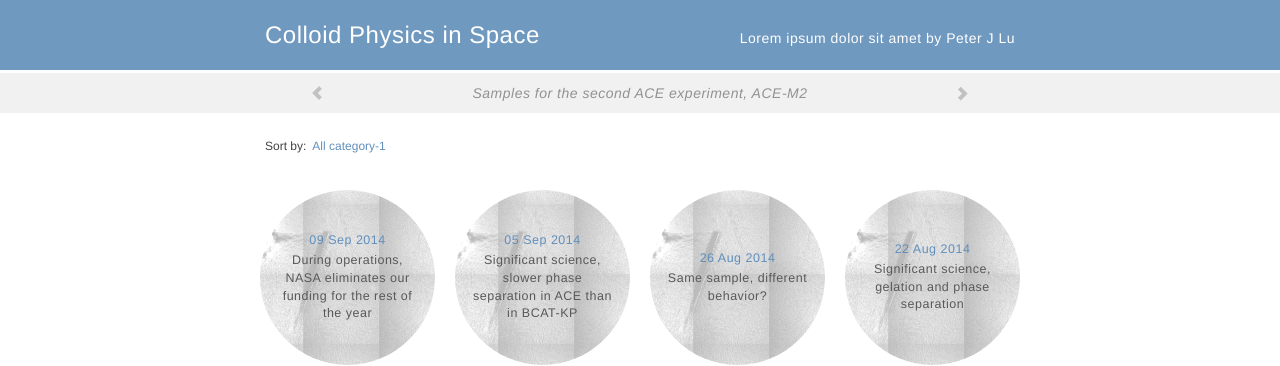
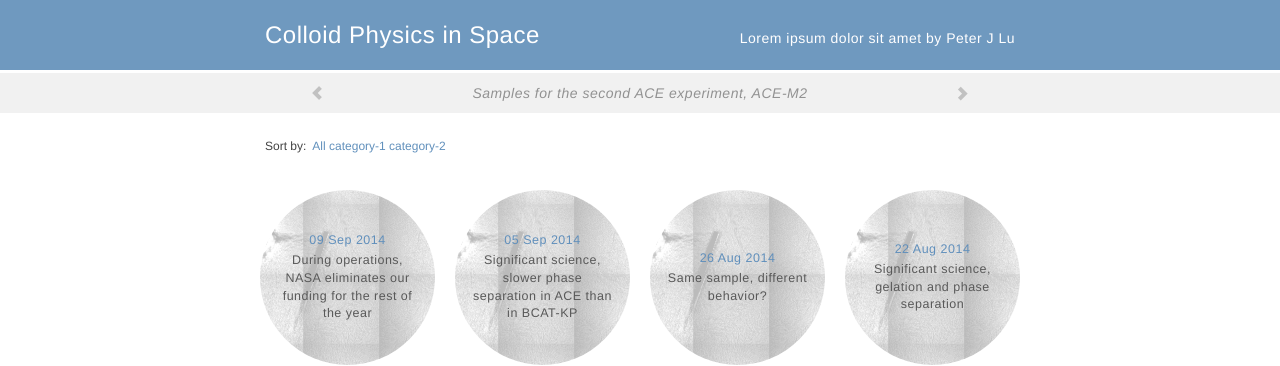
Before and after one commit to colloids/colloids.github.io, a Jekyll site: the page built from index.html, in a window 1280 px wide. Shown: the top 366 px of the page. Built offline with Jekyll 4.4.1, drawn with Linux system fonts in a browser that asks for light colours.

Commit message:
adding another category

```diff
--- a/_posts/2014-03-06-ace_m2_sample_layout.md
+++ b/_posts/2014-03-06-ace_m2_sample_layout.md
@@ -2,6 +2,7 @@
 layout: post
 date: 2014-03-06 0:00:00 UTC
 title: ACE-M2 sample layout
+category: category-2
 ---
 
 # Choosing the sample well layout
--- a/_posts/2014-04-18-spacex3_launch.md
+++ b/_posts/2014-04-18-spacex3_launch.md
@@ -2,6 +2,7 @@
 layout: post
 date: 2014-04-18 0:00:00 UTC
 title: ACE-M2 launched into space
+category: category-2
 ---
 
 # ACE-M2 experiment launches into space
--- a/_posts/2014-05-29-onion.md
+++ b/_posts/2014-05-29-onion.md
@@ -2,6 +2,7 @@
 layout: post
 date: 2014-05-29 0:00:00 UTC
 title: Life imitates The Onion
+category: category-2
 ---
 
 ## When life actually imitates *The Onion*
```
